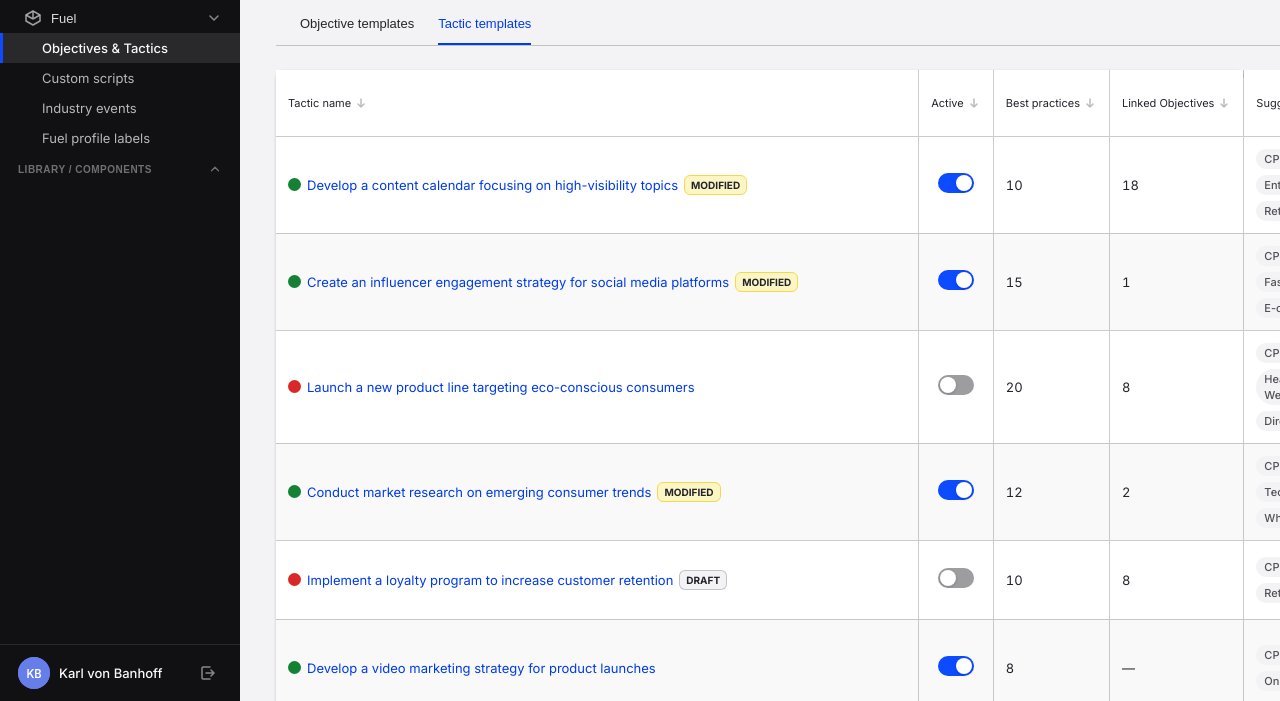
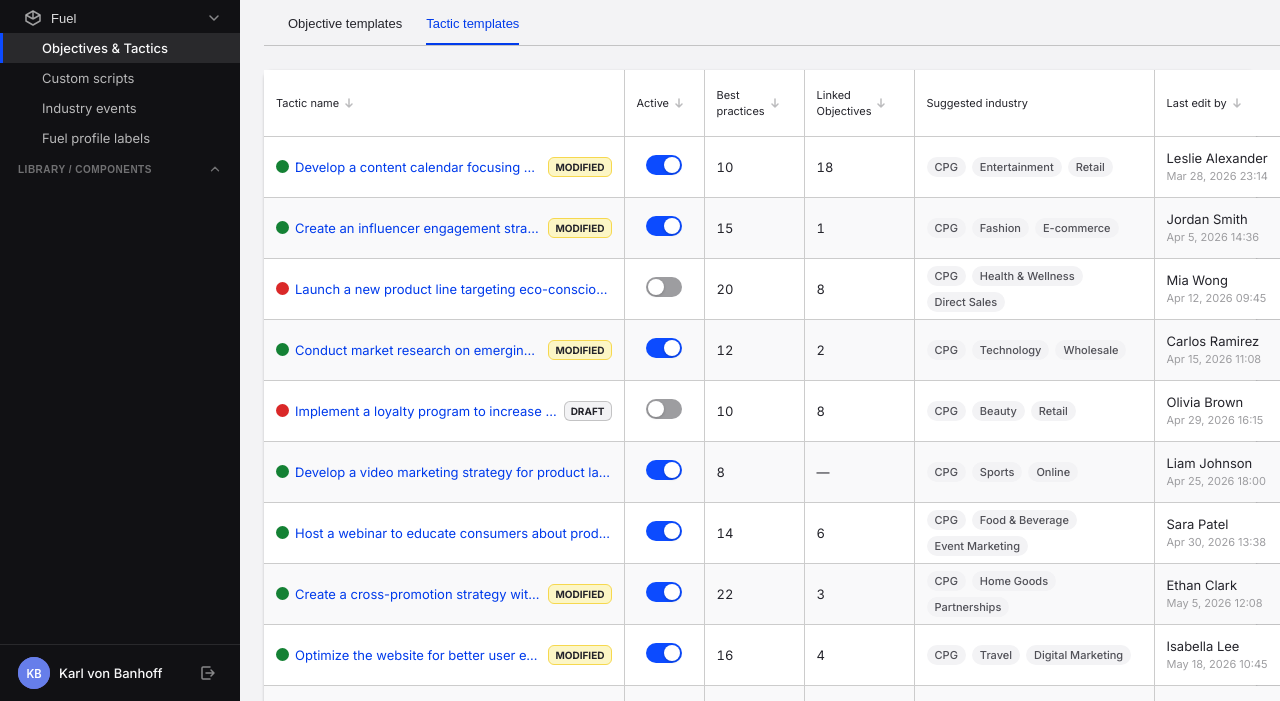
Before and after one commit to jan-cermak-1/butler-tactics-templates-improvement, a plain HTML site: page index.html in a window 1280 px wide. Shown: the part 99-800 px from the top of the page. Drawn offline with Linux system fonts and the light colour scheme.

Commit message:
Table fix - revert suggested industry column to fixed 240px width

```diff
--- a/index.html
+++ b/index.html
@@ -164,7 +164,7 @@
           <table class="table">
             <thead>
               <tr>
-                <th style="width: 45%">
+                <th>
                   <button class="table-header-sortable" data-sort="name" onclick="sortTable('name')" aria-label="Sort by Tactic name">
                     Tactic name
                     <svg class="sort-icon" viewBox="0 0 14 14" fill="none">
@@ -172,7 +172,7 @@
                     </svg>
                   </button>
                 </th>
-                <th style="width: 70px">
+                <th style="width: 80px">
                   <button class="table-header-sortable" data-sort="active" onclick="sortTable('active')" aria-label="Sort by Active">
                     Active
                     <svg class="sort-icon" viewBox="0 0 14 14" fill="none">
@@ -180,24 +180,24 @@
                     </svg>
                   </button>
                 </th>
-                <th style="width: 70px">
+                <th style="width: 100px">
                   <button class="table-header-sortable" data-sort="bestPractices" onclick="sortTable('bestPractices')" aria-label="Sort by Best practices">
-                    Best practices
+                    Best<br>practices
                     <svg class="sort-icon" viewBox="0 0 14 14" fill="none">
                       <path d="M7 3v8M4 8l3 3 3-3" stroke="currentColor" stroke-width="1.5" stroke-linecap="round" stroke-linejoin="round"/>
                     </svg>
                   </button>
                 </th>
-                <th style="width: 70px">
+                <th style="width: 110px">
                   <button class="table-header-sortable" data-sort="linkedObjectives" onclick="sortTable('linkedObjectives')" aria-label="Sort by Linked Objectives">
-                    Linked Objectives
+                    Linked<br>Objectives
                     <svg class="sort-icon" viewBox="0 0 14 14" fill="none">
                       <path d="M7 3v8M4 8l3 3 3-3" stroke="currentColor" stroke-width="1.5" stroke-linecap="round" stroke-linejoin="round"/>
                     </svg>
                   </button>
                 </th>
                 <th>Suggested industry</th>
-                <th style="width: 160px">
+                <th style="width: 140px">
                   <button class="table-header-sortable" data-sort="lastEdit" onclick="sortTable('lastEdit')" aria-label="Sort by Last edit">
                     Last edit by
                     <svg class="sort-icon" viewBox="0 0 14 14" fill="none">
--- a/styles.css
+++ b/styles.css
@@ -582,6 +582,7 @@ html, body {
 .content-area {
   flex: 1;
   overflow-y: auto;
+  overflow-x: auto; /* Enable horizontal scroll when content exceeds width */
   background: var(--color-layer-level-0);
   display: flex;
   flex-direction: column;
@@ -1313,6 +1314,8 @@ html, body {
 
 .table {
   width: 100%;
+  min-width: 1030px; /* Sum of all min-widths: 340+80+100+110+240+140 = 1010px + padding */
+  table-layout: fixed;
   border-collapse: collapse;
 }
 
@@ -1365,6 +1368,85 @@ html, body {
   height: 66px; /* Total height per Figma */
 }
 
+/* Responsive column widths */
+.table th:nth-child(1) {
+  width: 100%; /* Tactic name - fill remaining space */
+  min-width: 340px;
+}
+
+.table th:nth-child(2) {
+  width: 80px; /* Active - fixed */
+  min-width: 80px;
+  max-width: 80px;
+}
+
+.table th:nth-child(3) {
+  width: 100px; /* Best practices - fixed */
+  min-width: 100px;
+  max-width: 100px;
+}
+
+.table th:nth-child(4) {
+  width: 110px; /* Linked Objectives - fixed */
+  min-width: 110px;
+  max-width: 110px;
+}
+
+.table th:nth-child(5) {
+  width: 240px; /* Suggested industry - fixed width */
+  min-width: 240px;
+  max-width: 240px;
+}
+
+/* Suggested industry column - reduce padding for 2 rows of tags */
+.table td:nth-child(5) {
+  padding-top: 6px;
+  padding-bottom: 6px;
+}
+
+.table th:nth-child(6) {
+  width: 140px; /* Last edit by - fixed */
+  min-width: 140px;
+  max-width: 140px;
+}
+
+/* Apply same widths to table cells */
+.table td:nth-child(1) {
+  width: 100%;
+  min-width: 340px;
+  max-width: none;
+}
+
+.table td:nth-child(2) {
+  width: 80px;
+  min-width: 80px;
+  max-width: 80px;
+}
+
+.table td:nth-child(3) {
+  width: 100px;
+  min-width: 100px;
+  max-width: 100px;
+}
+
+.table td:nth-child(4) {
+  width: 110px;
+  min-width: 110px;
+  max-width: 110px;
+}
+
+.table td:nth-child(5) {
+  width: 240px;
+  min-width: 240px;
+  max-width: 240px;
+}
+
+.table td:nth-child(6) {
+  width: 140px;
+  min-width: 140px;
+  max-width: 140px;
+}
+
 .table th:last-child {
   border-right: none; /* No right border on last column */
 }
@@ -1436,6 +1518,9 @@ html, body {
   border-bottom: none;
   border-left: none;
   vertical-align: middle;
+  height: 60px; /* Fixed cell height */
+  max-height: 60px;
+  overflow: hidden;
 }
 
 .table td:last-child {
@@ -1446,6 +1531,7 @@ html, body {
   background: var(--color-table-row-odd);
   cursor: pointer;
   transition: background 0.1s ease, box-shadow 0.1s ease;
+  height: 60px; /* Fixed row height */
 }
 
 .table tbody tr:nth-child(even) {
@@ -1476,11 +1562,11 @@ html, body {
   visibility: hidden;
   pointer-events: none;
   transition: opacity 0.15s ease, visibility 0.15s ease;
-  margin-left: auto; /* Push to right edge */
-  padding-left: var(--space-6); /* Space from tactic name */
-  flex-shrink: 0;
-  position: relative;
-  z-index: 1;
+  position: absolute; /* Absolutní pozicování */
+  right: 0; /* Padding buňky (12px) už poskytuje správnou vzdálenost */
+  top: 50%;
+  transform: translateY(-50%); /* Vertikální vystředění */
+  z-index: 2;
 }
 
 .row-action-btn {
@@ -1544,7 +1630,9 @@ html, body {
   align-items: center;
   gap: var(--space-2);
   position: relative;
-  min-width: 0; /* Allow truncation */
+  min-width: 0;
+  width: 100%;
+  padding-right: 90px; /* Reserve space for row actions on hover */
 }
 
 .table-cell-name .status-dot {
@@ -1558,9 +1646,8 @@ html, body {
   white-space: nowrap;
   overflow: hidden;
   text-overflow: ellipsis;
-  flex: 0 1 auto; /* Don't grow, can shrink, auto basis - badge stays next to text */
   min-width: 0;
-  max-width: fit-content;
+  max-width: 100%; /* Allow shrinking when needed, but stay next to badge */
 }
 
 /* Badge stays next to the tactic name */
@@ -1572,11 +1659,24 @@ html, body {
   text-decoration: underline;
 }
 
+/* First column (Tactic name) needs special handling for hover actions */
+.table td:nth-child(1) {
+  position: relative;
+}
+
+/* Remove extra padding from table-cell-name when not hovering */
+.table tbody tr:not(:hover) .table-cell-name {
+  padding-right: 0;
+}
+
 /* Table Cell - Labels (Chips) */
 .table-cell-labels {
   display: flex;
   gap: var(--space-2);
   flex-wrap: wrap;
+  align-content: flex-start;
+  max-height: 48px; /* 2 rows: ~20px per row + 6px gap = 46px, use 48px */
+  overflow: hidden;
 }
 
 .label-chip {
@@ -2478,3 +2578,22 @@ html, body {
 .btn-link.visible {
   display: inline-block;
 }
+
+/* ============================================
+   RESPONSIVE - Media Queries
+   ============================================ */
+
+/* Responsive padding for smaller viewports */
+@media (max-width: 1559px) {
+  .table-container {
+    margin: var(--space-6) var(--space-6); /* 24px instead of 36px */
+  }
+
+  .tab-list {
+    margin-left: var(--space-6); /* 24px instead of 36px */
+  }
+
+  .page-header {
+    padding: 12px var(--space-6); /* 24px instead of 36px */
+  }
+}
```
